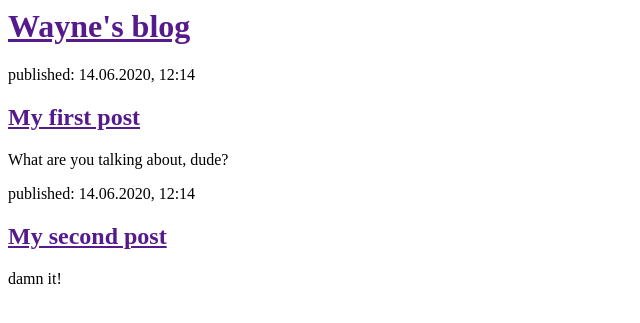
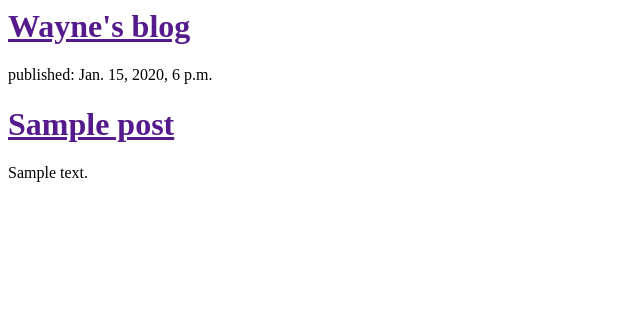
Before and after one commit to WayneZzzz/my-first-blog, a Django app: page / in a window 1280 px wide. Shown: the top 323 px of the page, without its empty margins (0-640 px from the left). Run offline with Django 3.2, Linux system fonts and the light colour scheme; tables that the repository leaves empty hold one stand-in row (values such as "Sample post").

Commit message:
Modified templates to display posts from database.

```diff
--- a/blog/templates/blog/post_list.html
+++ b/blog/templates/blog/post_list.html
@@ -7,16 +7,12 @@
             <h1><a href="">Wayne's blog</a></h1>
         </div>
 
+    {% for post in posts %}
         <div>
-            <p>published: 14.06.2020, 12:14</p>
-            <h2><a href="">My first post</a></h2>
-            <p>What are you talking about, dude?</p>
+            <p>published: {{ post.published_date }}</p>
+            <h1><a href="">{{ post.title }}</a></h1>
+            <p>{{ post.text|linebreaksbr }}</p>
         </div>
-
-        <div>
-            <p>published: 14.06.2020, 12:14</p>
-            <h2><a href="">My second post</a></h2>
-            <p>damn it!</p>
-        </div>
+    {% endfor %}
     </body>
 </html>
--- a/blog/views.py
+++ b/blog/views.py
@@ -1,5 +1,9 @@
 from django.shortcuts import render
+from django.utils import timezone
+from .models import Post
 
 # Create your views here.
+
 def post_list(request):
-    return render(request, 'blog/post_list.html', {})
+    posts = Post.objects.filter(published_date__lte=timezone.now()).order_by('published_date')
+    return render(request, 'blog/post_list.html', {'posts': posts})
```
